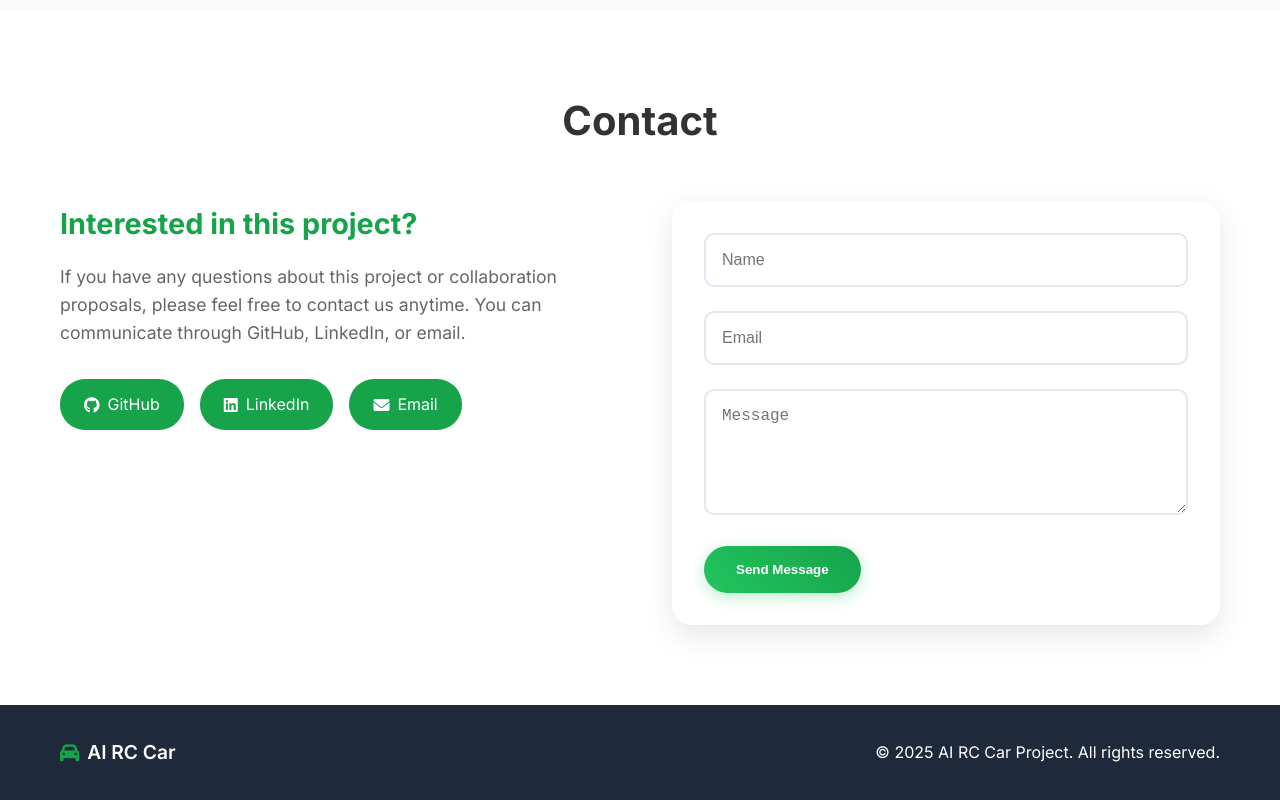
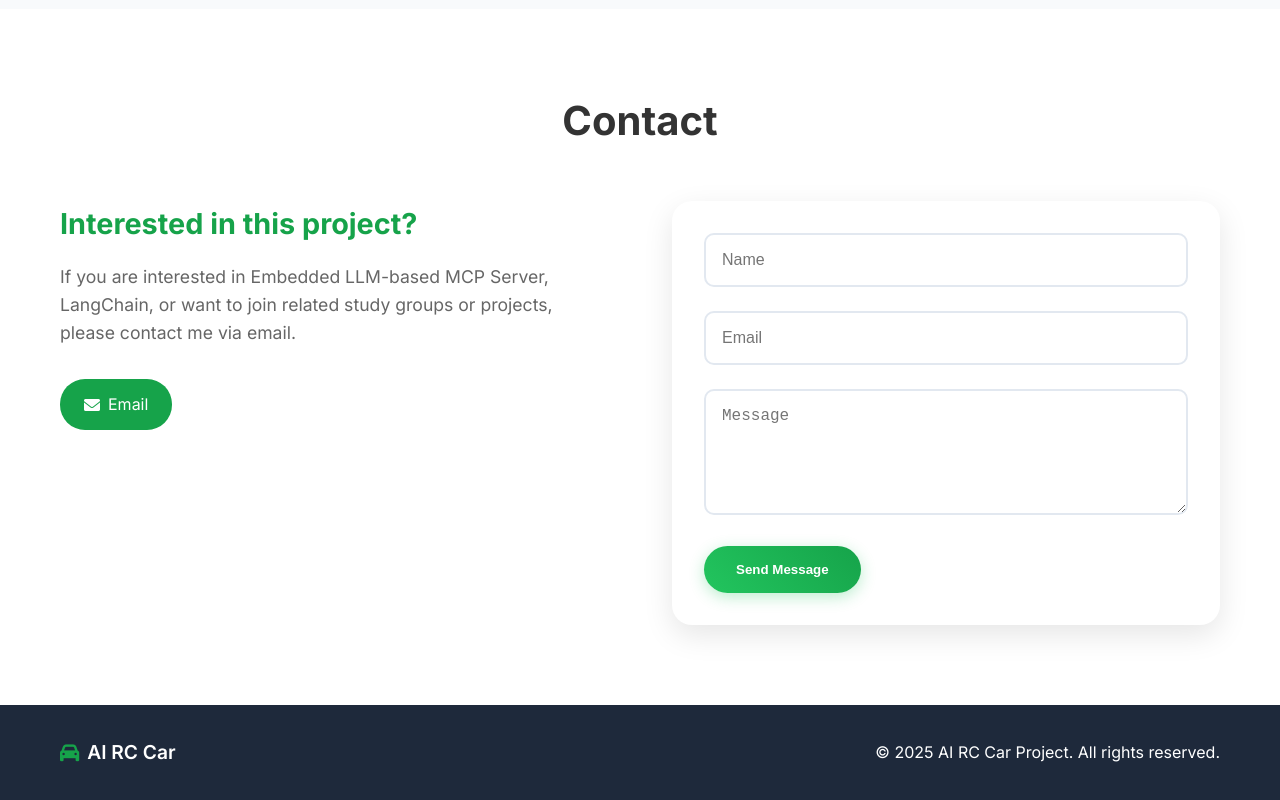
Before and after one commit to langmakers/ai_lego_rc_car, a plain HTML site: page index.html in a window 1280 px wide. Shown: the part 2898-3698 px from the top of the page. Drawn offline with Linux system fonts and the light colour scheme.

Commit message:
ref: update

```diff
--- a/index.html
+++ b/index.html
@@ -11,6 +11,7 @@
     <link rel="stylesheet" href="styles.css">
     <link href="https://fonts.googleapis.com/css2?family=Inter:wght@300;400;500;600;700&display=swap" rel="stylesheet">
     <link rel="stylesheet" href="https://cdnjs.cloudflare.com/ajax/libs/font-awesome/6.0.0/css/all.min.css">
+    <link rel="icon" type="image/png" href="assets/car-favicon.png">
 </head>
 <body>
     <!-- Navigation -->
@@ -200,18 +201,9 @@
                 <div class="contact-info">
                     <h3>Interested in this project?</h3>
                     <p>
-                        If you have any questions about this project or collaboration proposals, please feel free to contact us anytime.
-                        You can communicate through GitHub, LinkedIn, or email.
+                        If you are interested in Embedded LLM-based MCP Server, LangChain, or want to join related study groups or projects, please contact me via email.
                     </p>
                     <div class="social-links">
-                        <a href="#" class="social-link">
-                            <i class="fab fa-github"></i>
-                            GitHub
-                        </a>
-                        <a href="#" class="social-link">
-                            <i class="fab fa-linkedin"></i>
-                            LinkedIn
-                        </a>
                         <a href="mailto:langmakers@gmail.com" class="social-link">
                             <i class="fas fa-envelope"></i>
                             Email
```
Also changed, not shown: assets/car-favicon.png (added).
